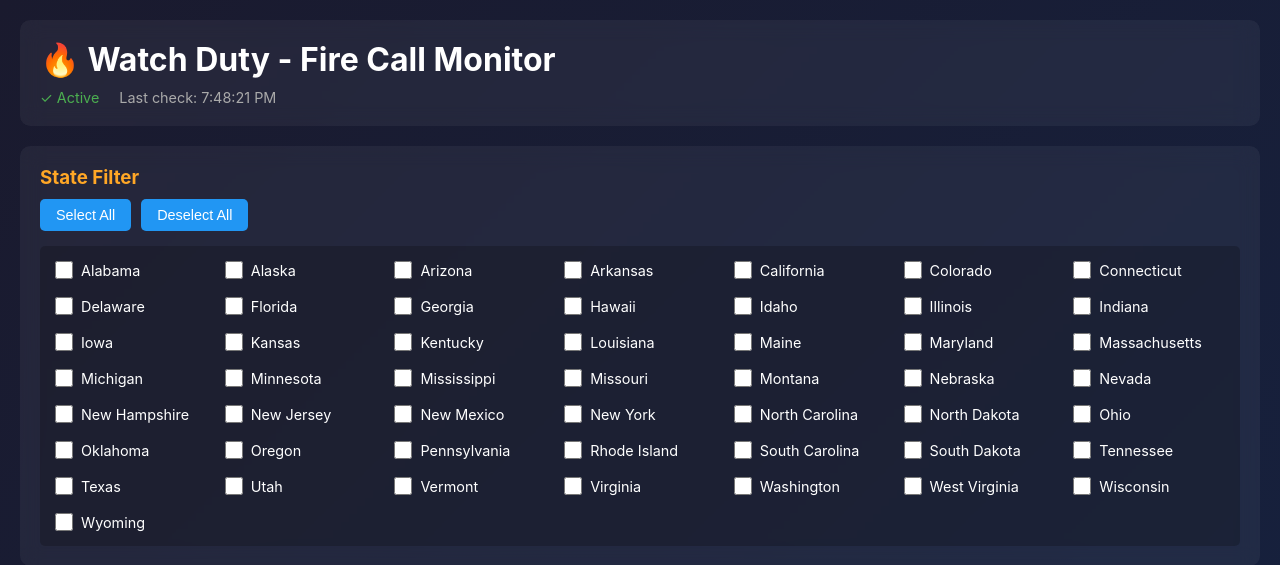
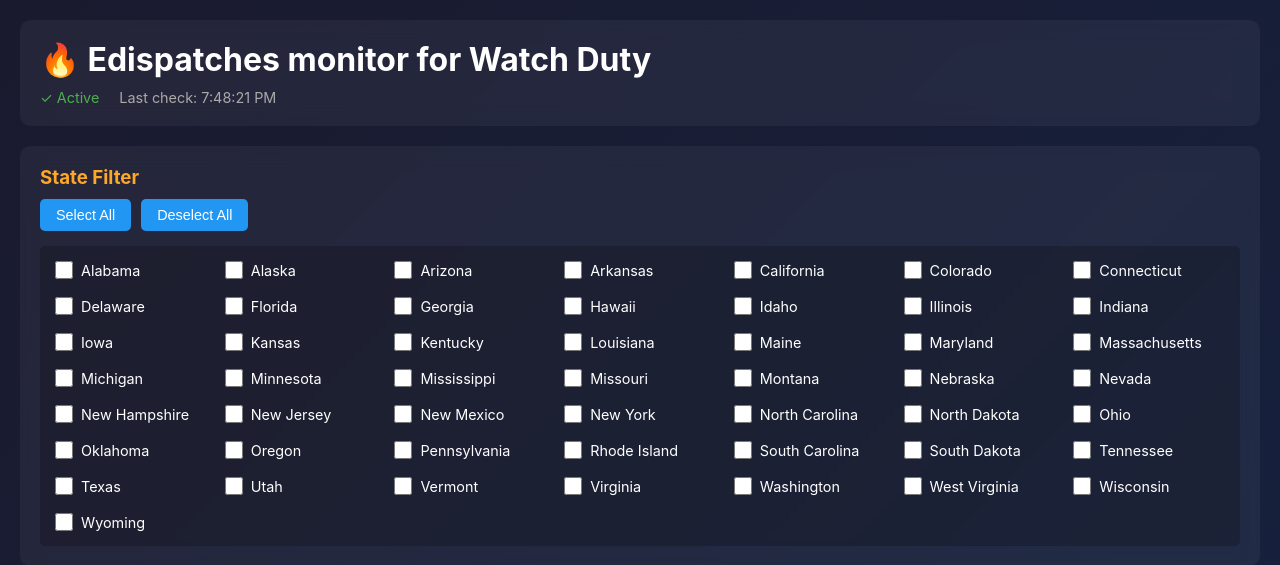
Before and after one commit to SparksFire1410/watch-duty-pwa, a Flask app: page / in a window 1280 px wide. Shown: the top 565 px of the page. Run offline with Flask 3, Linux system fonts and the light colour scheme; data that the repository does not hold is empty.

Commit message:
Update application title to reflect its monitoring function
Change the main header title in `replit.md` and `templates/index.html` from "Watch Duty - Fire Call Monitor" to "Edispatches monitor for Watch Duty".

Replit-Commit-Author: Agent
Replit-Commit-Session-Id: 49ad7bf9-bf4f-432e-8bf4-94a37b2f5d9c
Replit-Commit-Checkpoint-Type: full_checkpoint
Replit-Commit-Screenshot-Url: https://storage.googleapis.com/screenshot-production-us-central1/ad41b680-5bbc-4a4e-a699-25a204e990d1/49ad7bf9-bf4f-432e-8bf4-94a37b2f5d9c/SfIFgmg

```diff
--- a/templates/index.html
+++ b/templates/index.html
@@ -12,7 +12,7 @@
 
     <div class="container">
         <header>
-            <h1>🔥 Watch Duty - Fire Call Monitor</h1>
+            <h1>🔥 Edispatches monitor for Watch Duty</h1>
             <div class="status">
                 <span id="status">Checking...</span>
                 <span id="lastCheck">Last check: Never</span>
```
Also changed, not shown: replit.md (+1 -1 lines), 1 other file.
